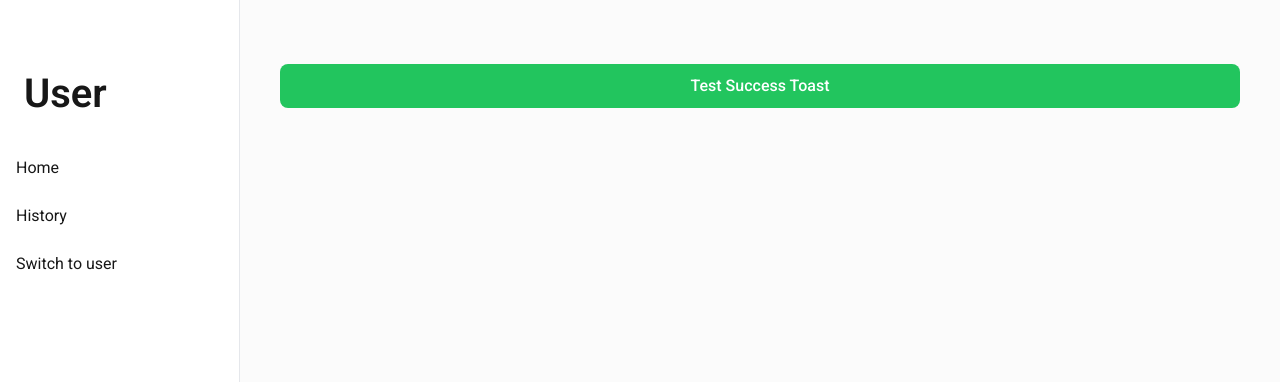
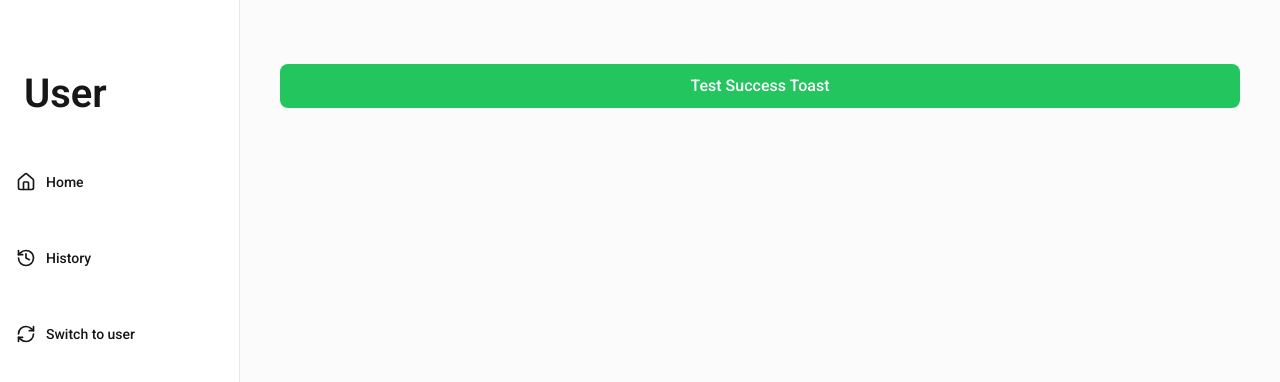
Before and after one commit to maxexq/concert-ticket-assignment, a Next.js app in the folder apps/web/: page / in a window 1280 px wide. Shown: the top 382 px of the page. Built offline with nearby package versions, Linux system fonts and the light colour scheme.

Commit message:
feat: add MenuButton component

```diff
--- /dev/null
+++ b/apps/web/components/atoms/MenuButton.tsx
@@ -0,0 +1,80 @@
+import type { LucideIcon } from "lucide-react";
+import Link from "next/link";
+import React from "react";
+
+export enum MenuButtonType {
+  LINK = "link",
+  BUTTON = "button",
+  EXTERNAL = "external",
+}
+
+export interface IMenuButtonProps {
+  title: string;
+  href?: string;
+  icon?: LucideIcon;
+  type?: MenuButtonType;
+  isActive?: boolean;
+  onClick?: () => void;
+}
+
+const MenuButton = (props: IMenuButtonProps) => {
+  const {
+    title,
+    href = "#",
+    icon: Icon,
+    type = MenuButtonType.LINK,
+    isActive = false,
+    onClick,
+  } = props;
+
+  const baseStyles = `
+    flex items-center gap-2.5 w-full px-2 py-4 rounded-md
+    transition-colors text-sm font-medium
+    ${isActive ? "bg-[#EAF5F9]" : "hover:bg-[#EAF5F9]"}
+  `;
+
+  const content = (
+    <>
+      {Icon && <Icon className="w-5 h-5" />}
+      <span>{title}</span>
+    </>
+  );
+
+  switch (type) {
+    case MenuButtonType.LINK:
+      return (
+        <Link href={href} className={baseStyles} onClick={onClick}>
+          {content}
+        </Link>
+      );
+
+    case MenuButtonType.BUTTON:
+      return (
+        <button type="button" className={baseStyles} onClick={onClick}>
+          {content}
+        </button>
+      );
+
+    case MenuButtonType.EXTERNAL:
+      return (
+        <a
+          href={href}
+          className={baseStyles}
+          target="_blank"
+          rel="noopener noreferrer"
+          onClick={onClick}
+        >
+          {content}
+        </a>
+      );
+
+    default:
+      return (
+        <Link href={href} className={baseStyles} onClick={onClick}>
+          {content}
+        </Link>
+      );
+  }
+};
+
+export default React.memo(MenuButton);
--- a/apps/web/components/layout/Sidebar.tsx
+++ b/apps/web/components/layout/Sidebar.tsx
@@ -1,7 +1,8 @@
 "use client";
 
-import { X } from "lucide-react";
+import { Home, History, RefreshCw, X } from "lucide-react";
 import React from "react";
+import MenuButton from "../atoms/MenuButton";
 
 interface ISidebarProps {
   isOpen: boolean;
@@ -41,29 +42,14 @@ const Sidebar = (props: ISidebarProps) => {
         <nav className="py-10">
           <h1 className="p-6 text-[40px] font-semibold">User</h1>
           <ul className="flex flex-col gap-2">
-            <li>
-              <a
-                href="#"
-                className="block px-4 py-2 rounded-md hover:bg-gray-100 transition-colors"
-              >
-                Home
-              </a>
+            <li className="p-2">
+              <MenuButton title="Home" href="/" icon={Home} />
             </li>
-            <li>
-              <a
-                href="#"
-                className="block px-4 py-2 rounded-md hover:bg-gray-100 transition-colors"
-              >
-                History
-              </a>
+            <li className="p-2">
+              <MenuButton title="History" href="/history" icon={History} />
             </li>
-            <li>
-              <a
-                href="#"
-                className="block px-4 py-2 rounded-md hover:bg-gray-100 transition-colors"
-              >
-                Switch to user
-              </a>
+            <li className="p-2">
+              <MenuButton title="Switch to user" icon={RefreshCw} />
             </li>
           </ul>
         </nav>
```
